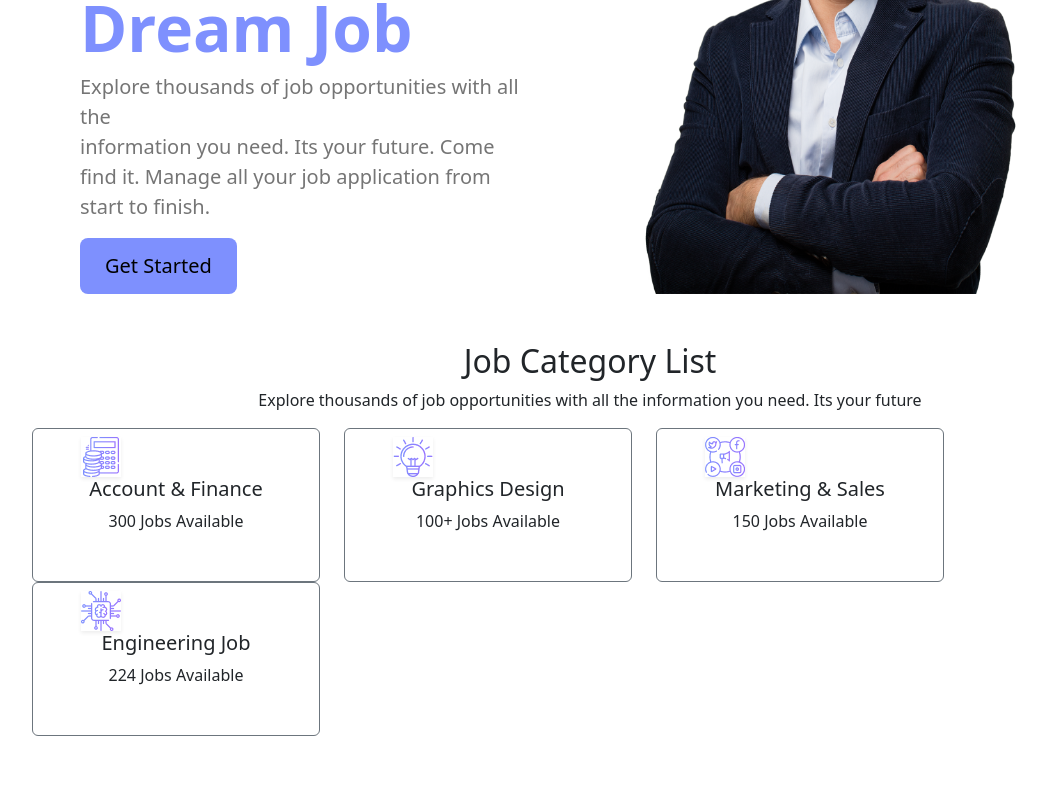
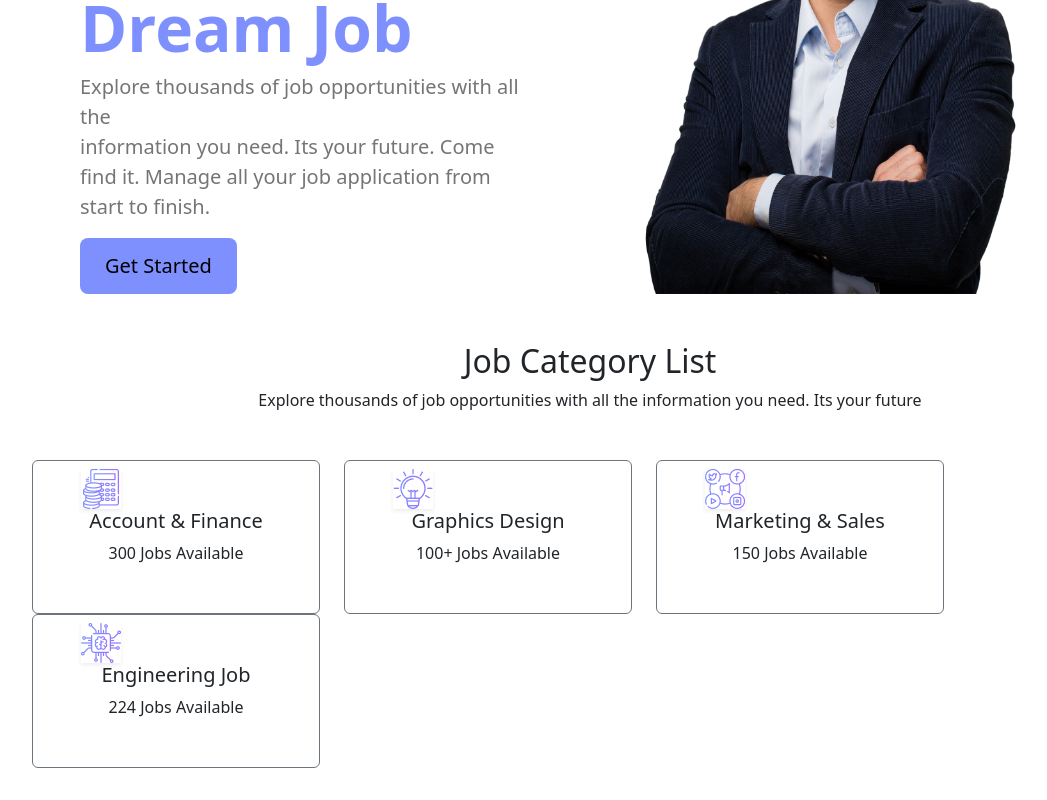
Before and after one commit to Galib24/career-hub, a React (Vite) app: page / in a window 1280 px wide. Shown: the part 378-1178 px from the top of the page, without its empty margins (50-1097 px from the left). Before the commit the page ends 1146 px from the top, so only its background shows below. Built offline with nearby package versions, Linux system fonts and the light colour scheme.

Commit message:
fix category

```diff
--- a/src/Components/Home/Home.jsx
+++ b/src/Components/Home/Home.jsx
@@ -27,7 +27,7 @@ const Home = () => {
             <section className='text-center mt-5'>
             <h2>Job Category List</h2>
                 <p>Explore thousands of job opportunities with all the information you need. Its your future</p>
-                <div className='row row-cols-auto sm:g-2 '>
+                <div className='row row-cols-auto sm:g-2 mt-5 '>
                     {
                         JobCatagories.map(JobCategory => <SingleCategory
                         key={JobCategory.id}
```
